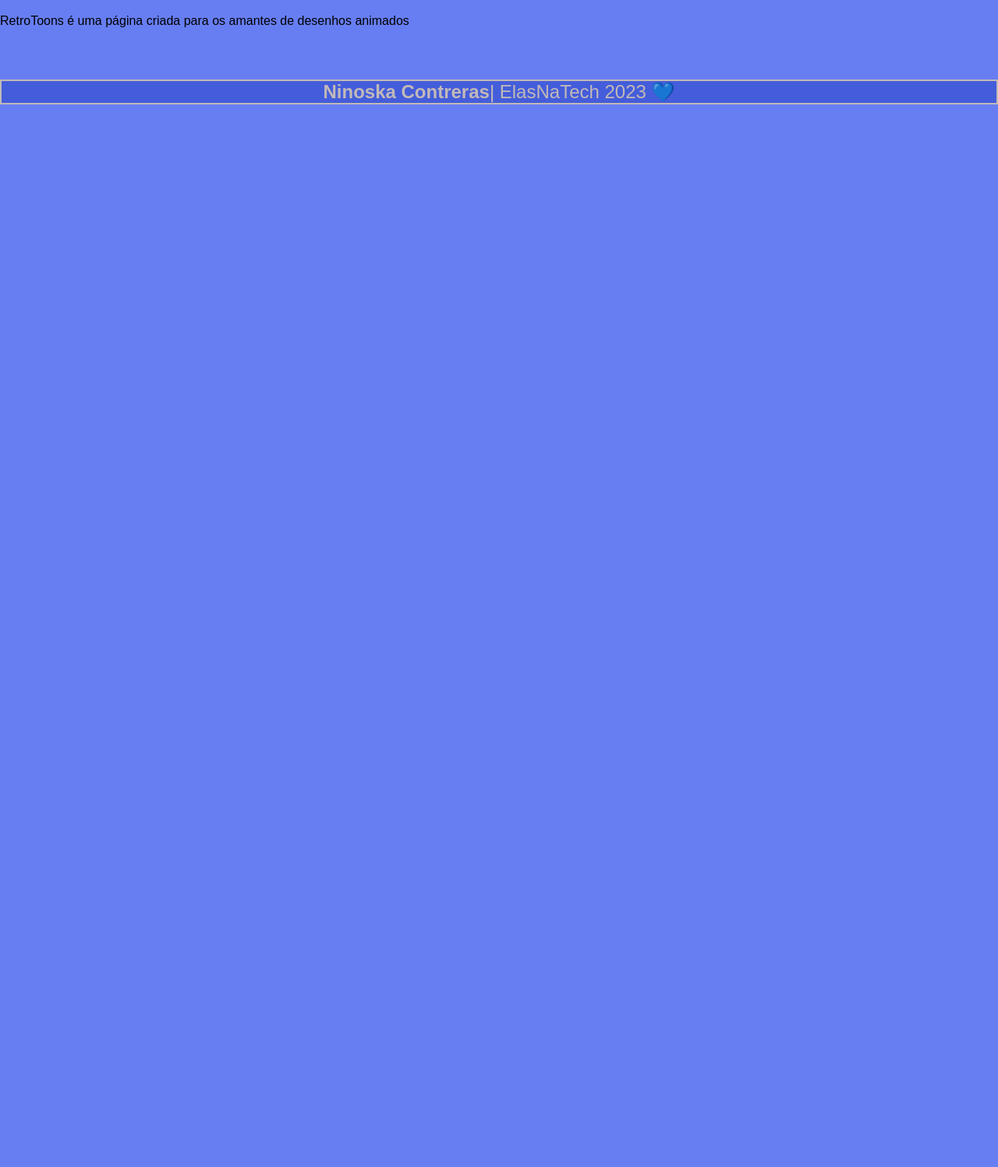
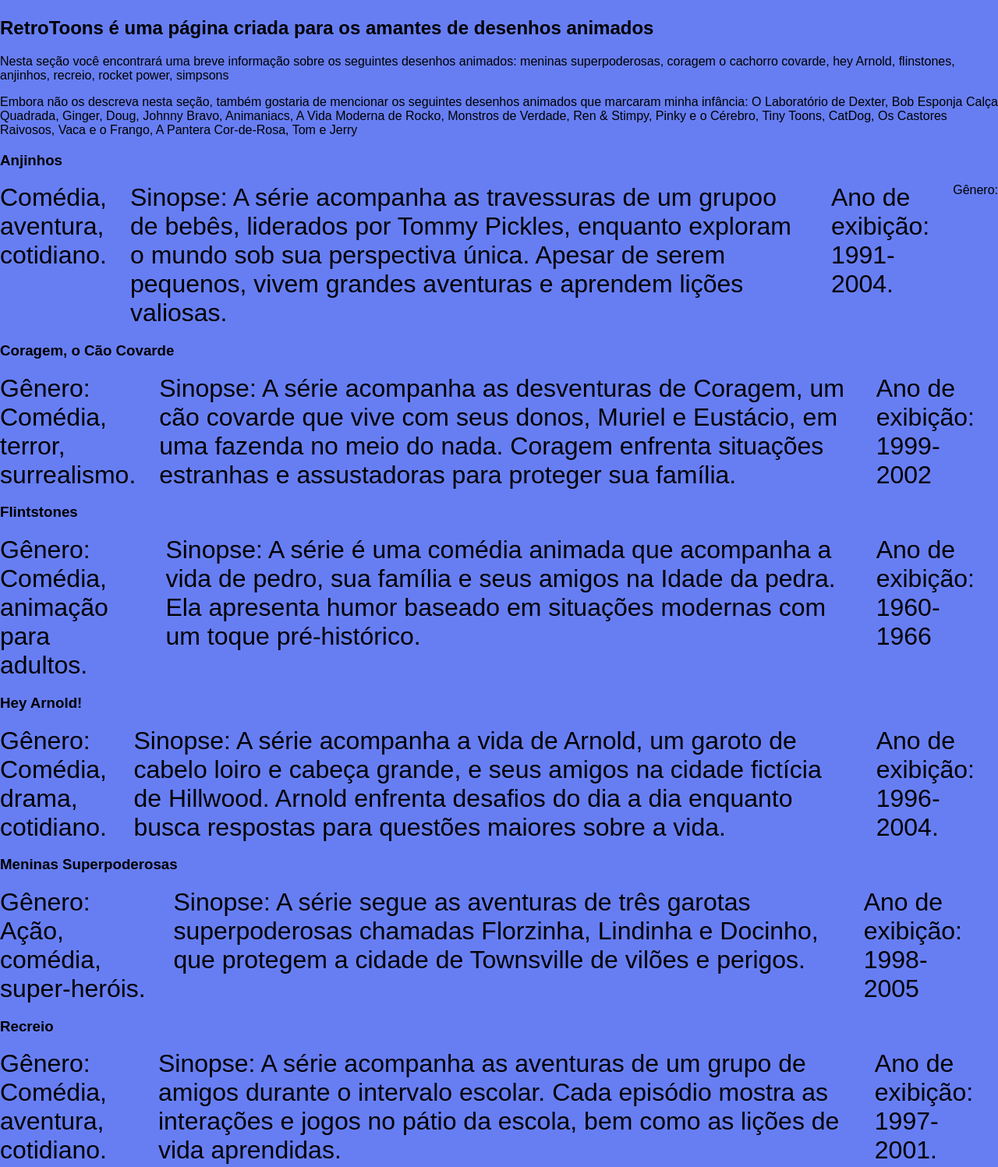
Before and after one commit to NiEl0503/Desafio-ElasNaTech, a website: page sobre.html in a window 1280 px wide. Shown: the part 650-2147 px from the top of the page at 78% size. Before the commit the page ends 800 px from the top, so only its background shows below. Drawn offline with Linux system fonts and the light colour scheme.

Commit message:
anadiendo informacion de las caricaturas

```diff
--- a/sobre.html
+++ b/sobre.html
@@ -22,19 +22,114 @@
     </header>
 
     <main>
-        <section class= "wrapperConteiner">
+        <section class="wrapperConteiner">
             <div class="wrapperConteiner-img">
                 <img src="./assets/Caricaturas.png" alt="foto de personagens de desenhos animados">
             </div>
         </section>
-        <article>
-            <p>RetroToons é uma página criada para os amantes de desenhos animados</p>
+        <article class="wrapperaConteiner-information">
+            <h2>RetroToons é uma página criada para os amantes de desenhos animados</h2>
+            <p>Nesta seção você encontrará uma breve informação sobre os seguintes desenhos animados: meninas
+                superpoderosas, coragem o cachorro covarde, hey Arnold, flinstones, anjinhos, recreio, rocket power,
+                simpsons</p>
+                <p>Embora não os descreva nesta seção, também gostaria de mencionar os seguintes desenhos animados que marcaram minha infância: O Laboratório de Dexter, Bob Esponja Calça Quadrada, Ginger, Doug, Johnny Bravo, Animaniacs, A Vida Moderna de Rocko, Monstros de Verdade, Ren & Stimpy, Pinky e o Cérebro, Tiny Toons, CatDog, Os Castores Raivosos, Vaca e o Frango, A Pantera Cor-de-Rosa, Tom e Jerry</p>
         </article>
-        <article></article>
-        <article></article>
+        <div class="wrapperaConteiner-description">
+            <h3>Anjinhos</h3>
+            <ul>
+                <li>Comédia, aventura, cotidiano.</li>
+                <li>Sinopse: A série acompanha as travessuras de um grupoo de bebês, liderados por Tommy Pickles,
+                    enquanto exploram o mundo sob sua perspectiva única. Apesar de serem pequenos, vivem grandes
+                    aventuras e aprendem lições valiosas.</li>
+                <li>Ano de exibição: 1991-2004.</li>Gênero:
+            </ul>
+        </div>
+
+            <div>
+                <h3>Coragem, o Cão Covarde</h3>
+                <ul>
+                    <li>Gênero: Comédia, terror, surrealismo.</li>
+                    <li>Sinopse: A série acompanha as desventuras de Coragem, um cão covarde que vive com seus donos,
+                        Muriel e Eustácio, em uma fazenda no meio do nada. Coragem enfrenta situações estranhas e
+                        assustadoras para proteger sua família.</li>
+                    <li>Ano de exibição: 1999-2002</li>
+                </ul>
+            </div>
+            <div>
+                <h3>Flintstones</h3>
+                <ul>
+                    <li>Gênero: Comédia, animação para adultos.</li>
+                    <li>Sinopse: A série é uma comédia animada que acompanha a vida de pedro, sua família e seus amigos
+                        na Idade da pedra. Ela apresenta humor baseado em situações modernas com um toque pré-histórico.
+                    </li>
+                    <li>Ano de exibição: 1960-1966</li>
+                </ul>
+            </div>
+            <div>
+                <h3>Hey Arnold!</h3>
+                <ul>
+                    <li>Gênero: Comédia, drama, cotidiano.</li>
+                    <li>Sinopse: A série acompanha a vida de Arnold, um garoto de cabelo loiro e cabeça grande, e seus
+                        amigos na cidade fictícia de Hillwood. Arnold enfrenta desafios do dia a dia enquanto busca
+                        respostas para questões maiores sobre a vida.</li>
+                    <li>Ano de exibição: 1996-2004. </li>
+                </ul>
+            </div>
+            <div>
+                <h3>Meninas Superpoderosas</h3>
+                <ul>
+                    <li>Gênero: Ação, comédia, super-heróis.</li>
+                    <li>Sinopse: A série segue as aventuras de três garotas superpoderosas chamadas Florzinha, Lindinha
+                        e Docinho, que protegem a cidade de Townsville de vilões e perigos.</li>
+                    <li>Ano de exibição: 1998-2005</li>
+                </ul>
+            </div>
+            <div>
+            <div>
+                <h3>Recreio</h3>
+                <ul>
+                    <li>Gênero: Comédia, aventura, cotidiano.</li>
+                    <li>Sinopse: A série acompanha as aventuras de um grupo de amigos durante o intervalo escolar. Cada
+                        episódio mostra as interações e jogos no pátio da escola, bem como as lições de vida aprendidas.
+                    </li>
+                    <li>Ano de exibição: 1997-2001.</li>
+                </ul>
+            </div>
+            <div>
+                <h3>Rocket power</h3>
+                <ul>
+                    <li>Gênero: Esportes, comédia, aventura.</li>
+                    <li>Sinopse: A série acompanha as aventuras de um grupo de amigos apaixonados por esportes radicais,
+                        como skate, surf e hockey de rua. Juntos, eles exploram a vida, a amizade e superam desafios.
+                    </li>
+                    <li>Ano de exibição: 1999-2004.</li>
+                </ul>
+            </div>
+            <div>
+                <h3>Simpsons</h3>
+                <ul>
+                    <li>Gênero: Comédia, animação para adultos.</li>
+                    <li> Sinopse: A série é uma comédia animada que acompanha a vida da família Simpson: Homer, Marge,
+                        Bart, Lisa e Maggie, junto com uma variedade de personagens secundários. Ela apresenta sátira
+                        social, humor irreverente e paródias da cultura pop.</li>
+                    <li>Ano de exibição: Desde 1989, ainda em exibição</li>
+                </ul>
+            </div>
+            <div>
+                <h3>Thornberrys</h3>
+                <ul>
+                    <li>Gênero: Aventura, comédia, fantasia.</li>
+                    <li>Sinopse: A série acompanha as aventuras da família Thornberry, que viaja pelo mundo em um
+                        veículo motorizado e documenta a vida selvagem para seu programa de TV. A personagem principal,
+                        Eliza, tem a habilidade de conversar com os animais.</li>
+                    <li>Ano de exibição: 1998-2004.</li>
+                </ul>
+            </div>
+        </div>
     </main>
     <footer>
         <strong>Ninoska Contreras</strong>| ElasNaTech 2023 💙
     </footer>
 </body>
+
 </html>
```
Also changed, not shown: index.html (+1 -1 lines).
